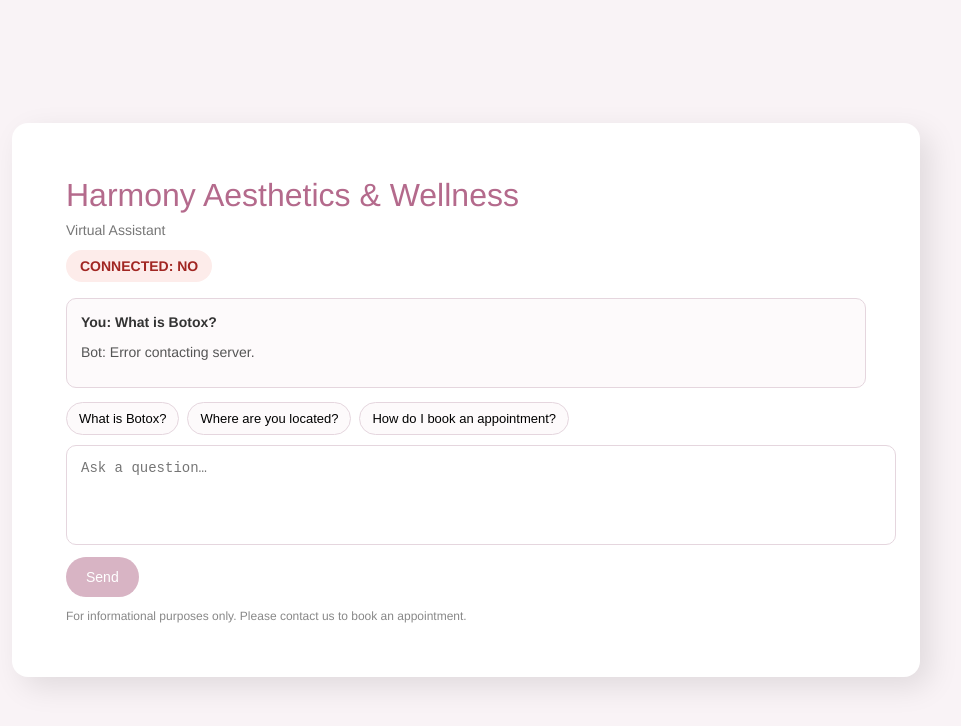
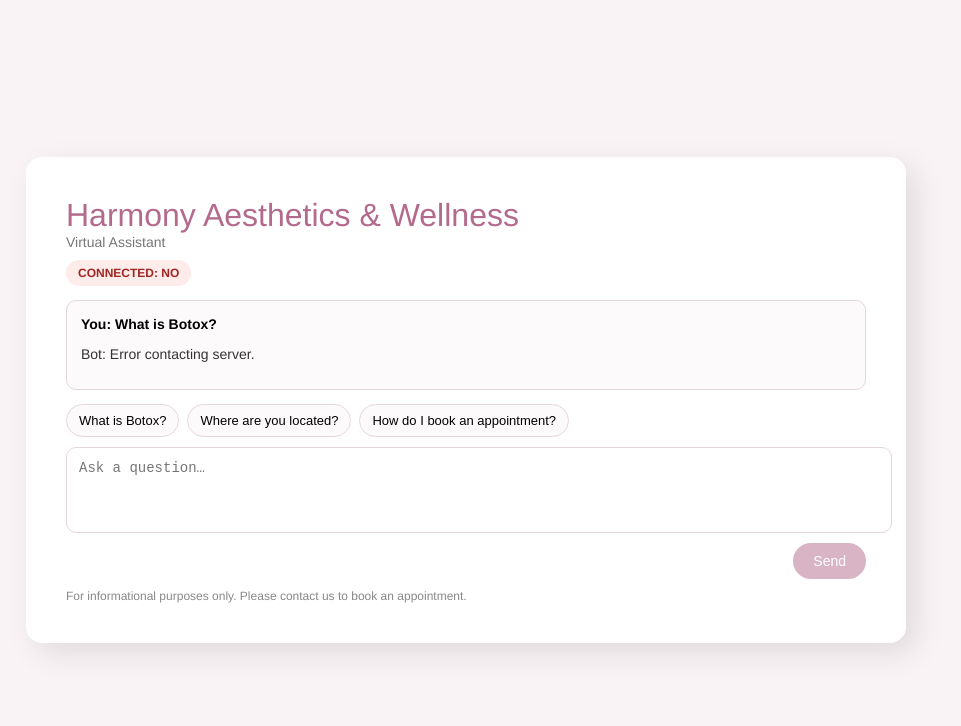
Before and after one commit to peyton150-startup/Harmony-Aesthetics---Wellness-Chatbot_AI, a plain HTML site: page frontend/index.html in a window 1280 px wide. Both pictures are taken after a click on the button "What is Botox?". Shown: the whole page, without its empty margins (174-1135 px from the left). Drawn offline with Linux system fonts and the light colour scheme; no server answers.

Commit message:
Update index.html

```diff
--- a/frontend/index.html
+++ b/frontend/index.html
@@ -9,7 +9,6 @@
       margin: 0;
       font-family: "Helvetica Neue", Arial, sans-serif;
       background: #f9f3f6;
-      color: #3a3a3a;
       display: flex;
       justify-content: center;
       align-items: center;
@@ -22,13 +21,13 @@
       background: #ffffff;
       border-radius: 16px;
       box-shadow: 10px 10px 30px rgba(0,0,0,0.1);
-      padding: 54px;
+      padding: 40px;
       display: flex;
       flex-direction: column;
     }
 
     h1 {
-      margin: 0 0 8px 0;
+      margin: 0;
       color: #b46a8c;
       font-weight: 500;
     }
@@ -36,29 +35,27 @@
     .subtitle {
       font-size: 14px;
       color: #777;
-      margin-bottom: 12px;
+      margin-bottom: 10px;
     }
 
     #indicator {
-      display: inline-block;
-      padding: 8px 14px;
+      align-self: flex-start;
+      padding: 6px 12px;
       border-radius: 20px;
-      font-size: 14px;
+      font-size: 12px;
       font-weight: bold;
-      margin-bottom: 16px;
-      width: fit-content;
+      margin-bottom: 14px;
     }
 
     .yes { background: #e6f4ec; color: #1e7f43; }
     .no  { background: #fdecea; color: #a12622; }
 
-    /* 🔹 Chat history */
     #chat {
       flex: 1;
+      overflow-y: auto;
       border: 1px solid #e5d6de;
       border-radius: 10px;
       padding: 14px;
-      overflow-y: auto;
       background: #fdfafb;
       margin-bottom: 14px;
     }
@@ -69,16 +66,9 @@
       font-size: 14px;
     }
 
-    .user {
-      font-weight: bold;
-      color: #333;
-    }
+    .user { font-weight: bold; }
+    .bot { color: #333; }
 
-    .bot {
-      color: #555;
-    }
-
-    /* 🔹 Starter prompts */
     #starter-prompts {
       display: flex;
       gap: 8px;
@@ -93,33 +83,33 @@
       background: #fdfafb;
       cursor: pointer;
       font-size: 13px;
-      color: black;
+      color: #000;
     }
 
     .prompt-chip:hover {
       background: #f1e6ec;
     }
 
-    textarea {
+    #input {
       width: 100%;
+      height: 60px;
       border: 1px solid #e5d6de;
       border-radius: 10px;
-      padding: 14px;
+      padding: 12px;
       font-size: 14px;
       resize: none;
-      height: 70px;
-      margin-bottom: 12px;
+      margin-bottom: 10px;
     }
 
     button {
+      align-self: flex-end;
       background: #b46a8c;
       color: white;
       border: none;
-      padding: 12px 20px;
+      padding: 10px 20px;
       border-radius: 30px;
       font-size: 14px;
       cursor: pointer;
-      align-self: flex-start;
     }
 
     button:disabled {
@@ -128,7 +118,7 @@
     }
 
     .footer-note {
-      margin-top: 12px;
+      margin-top: 10px;
       font-size: 12px;
       color: #888;
     }
@@ -142,17 +132,14 @@
 
   <div id="indicator">Checking connection…</div>
 
-  <!-- Chat history -->
   <div id="chat"></div>
 
-  <!-- Starter prompts -->
   <div id="starter-prompts">
     <button class="prompt-chip">What is Botox?</button>
     <button class="prompt-chip">Where are you located?</button>
     <button class="prompt-chip">How do I book an appointment?</button>
   </div>
 
-  <!-- Input -->
   <textarea id="input" placeholder="Ask a question…"></textarea>
   <button id="sendBtn" disabled>Send</button>
 
@@ -175,6 +162,7 @@
     div.textContent = text;
     chat.appendChild(div);
     chat.scrollTop = chat.scrollHeight;
+    return div;
   }
 
   async function checkConnection() {
@@ -198,6 +186,8 @@
     addMessage(`You: ${message}`, "user");
     input.value = "";
 
+    const loading = addMessage("Bot: Getting response…", "bot");
+
     try {
       const res = await fetch(`${API_BASE}/api/chat`, {
         method: "POST",
@@ -206,9 +196,9 @@
       });
 
       const data = await res.json();
-      addMessage(`Bot: ${data.answer || "No response."}`, "bot");
+      loading.textContent = `Bot: ${data.answer || "I don’t have that information."}`;
     } catch {
-      addMessage("Bot: Error contacting server.", "bot");
+      loading.textContent = "Bot: Error contacting server.";
     }
   }
 
```
